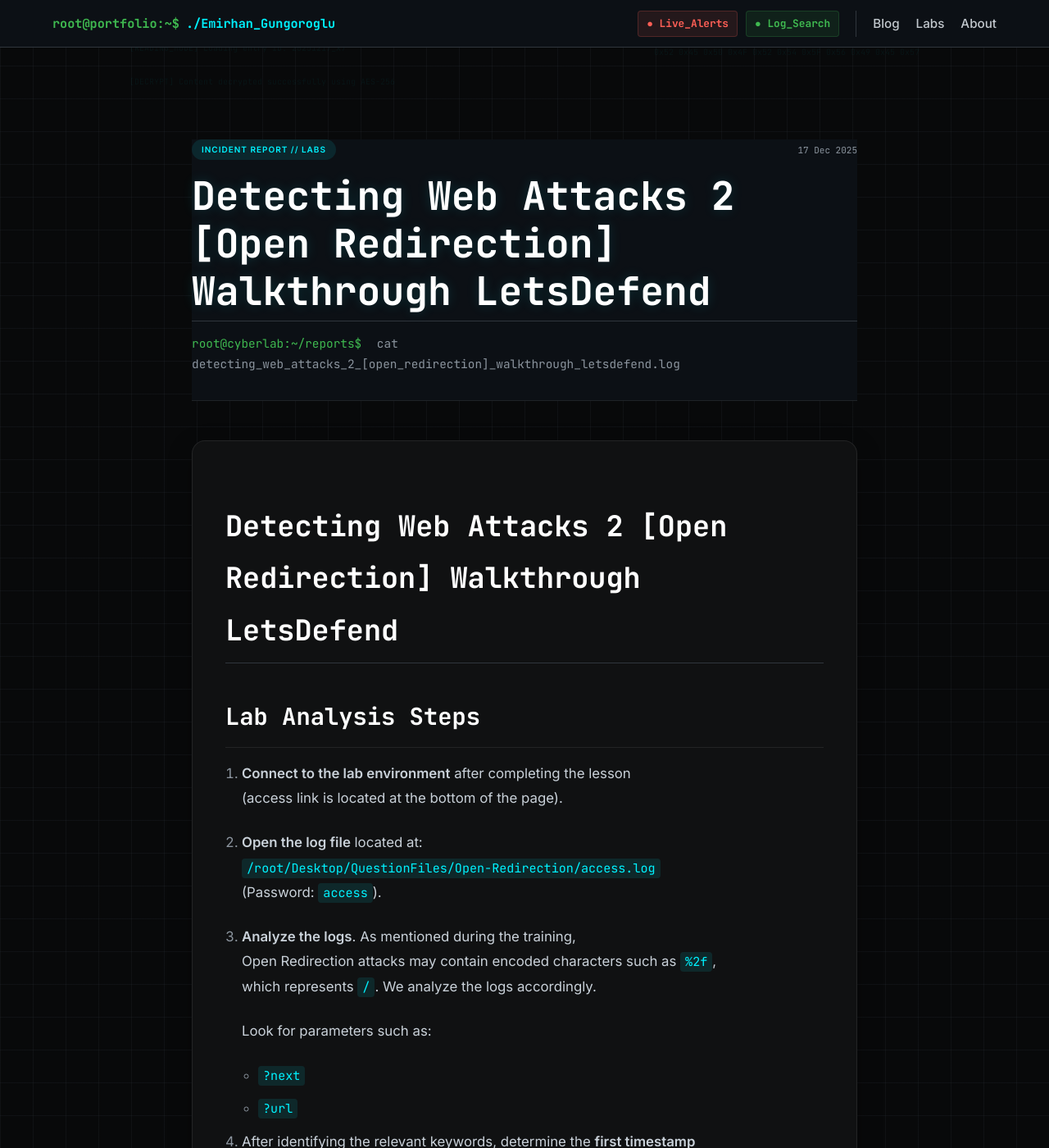
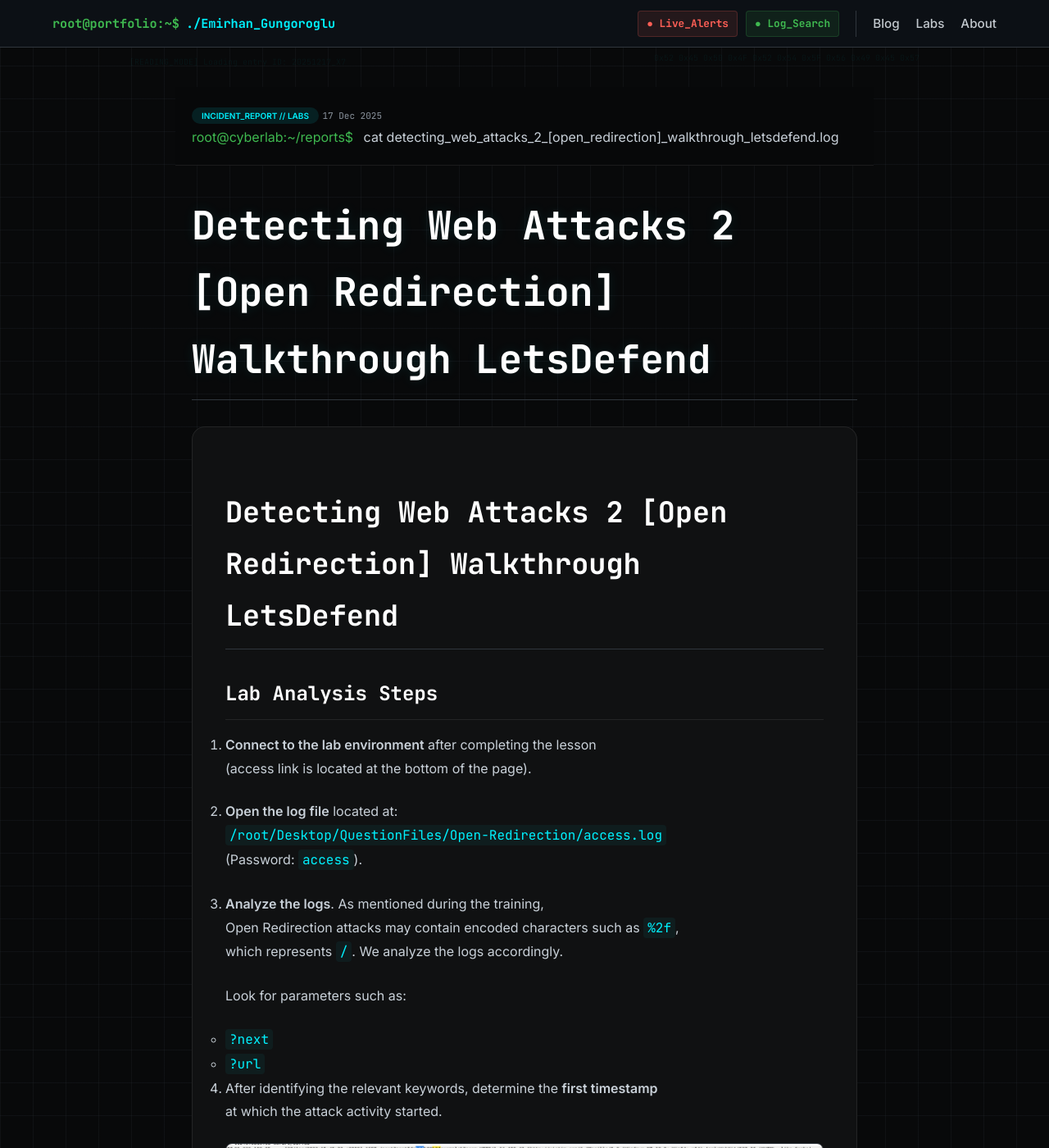
Before and after one commit to cybergungor/cybergungor.github.io, a Jekyll site: the page built from _posts/2025-12-17-detecting-open-redirection.md, in a window 1280 px wide and 1400 px high. Shown: the whole window at 82% size. Built offline with Jekyll 4.4.1, drawn with Linux system fonts in a browser that asks for light colours; some of the changed text lies outside the part shown.

Commit message:
Update post.html

```diff
--- a/_layouts/post.html
+++ b/_layouts/post.html
@@ -8,7 +8,6 @@
         <span>[DECRYPT] Content decrypted successfully using AES-256</span>
         <span>[SYSTEM] Displaying data block...</span>
         <span>[READING_MODE] Loading entry ID: {{ page.date | date: "%Y%m%d" }}_X7</span>
-        <span>[DECRYPT] Content decrypted successfully using AES-256</span>
     </div></div>
     <div class="log-col hide-mobile"><div class="moving-stream s2">
         <span>0x52 0x45 0x50 0x4F 0x52 0x54 0x5F 0x56 0x49 0x45 0x57</span>
@@ -18,105 +17,119 @@
     </div></div>
 </div>
 
-<div class="tactical-post-wrapper">
-    <header class="post-header">
+<header class="tactical-header-fixed">
+    <div class="header-inner">
         <div class="header-meta">
-            <span class="status-badge">INCIDENT REPORT // {{ page.categories | first | upcase }}</span>
+            <span class="status-badge">INCIDENT_REPORT // {{ page.categories | first | upcase }}</span>
             <span class="meta-date">{{ page.date | date: "%d %b %Y" }}</span>
         </div>
-        <h1 class="post-main-title">{{ page.title }}</h1>
         <div class="command-line-small">
             <span class="prompt">root@cyberlab:~/reports$</span> cat {{ page.title | downcase | replace: ' ', '_' }}.log
         </div>
-    </header>
+    </div>
+</header>
+
+<div class="tactical-post-wrapper">
+    <div class="post-title-section">
+        <h1 class="post-main-title">{{ page.title }}</h1>
+    </div>
 
     <article class="post-content-body">
         {{ content }}
     </article>
 
     <footer class="post-footer">
-        <div class="terminal-separator">--- END OF REPORT ---</div>
+        <div class="terminal-separator">--- END OF LOG FILE ---</div>
         <a href="/blog/" class="back-btn">&larr; RETURN_TO_DATABASE</a>
     </footer>
 </div>
 
 <style>
-/* --- TEMEL AYARLAR --- */
+/* --- CORE COLORS --- */
 :root {
     --bg: #08090a;
     --card-bg: rgba(17, 18, 20, 0.95);
     --accent: #00f2ff;
-    --text-main: #c9d1d9;
-    --text-muted: #8b949e;
     --border: rgba(255, 255, 255, 0.08);
 }
 
-body { background-color: var(--bg) !important; color: var(--text-main); font-family: 'Inter', sans-serif; }
+body { background-color: var(--bg) !important; color: #c9d1d9; margin: 0; }
 
-/* --- LOG ARKA PLANI --- */
+/* --- 2. FIXED HEADER & BLUR EFFECT (Çözüm Burası) --- */
+.tactical-header-fixed {
+    position: sticky;
+    top: 0;
+    left: 0;
+    width: 100%;
+    z-index: 1000;
+    /* Buzlu cam efekti: Arkadan geçen yazıları flulaştırır */
+    background: rgba(8, 9, 10, 0.85);
+    backdrop-filter: blur(12px);
+    -webkit-backdrop-filter: blur(12px);
+    /* Üstten ve alttan boşluk (Safe Zone) */
+    padding: 20px 0;
+    border-bottom: 1px solid var(--border);
+}
+
+.header-inner {
+    max-width: 900px;
+    margin: 0 auto;
+    padding: 0 20px;
+}
+
+/* --- LOG BACKGROUND --- */
 .post-log-bg {
     position: fixed; top: 0; left: 0; width: 100vw; height: 100vh;
     display: flex; justify-content: space-around; opacity: 0.05;
     z-index: -1; pointer-events: none; font-family: 'JetBrains Mono', monospace; font-size: 10px;
 }
 .moving-stream { display: flex; flex-direction: column; animation: scrollDown infinite linear; }
-.moving-stream span { padding: 12px 0; color: var(--accent); white-space: nowrap; }
+.moving-stream span { padding: 12px 0; color: var(--accent); }
 @keyframes scrollDown { 0% { transform: translateY(-50%); } 100% { transform: translateY(0); } }
 .s1 { animation-duration: 40s; } .s2 { animation-duration: 60s; }
 
-/* --- POST ANA KAPLAYICI --- */
+/* --- CONTENT WRAPPER --- */
 .tactical-post-wrapper {
-    max-width: 900px; margin: 4rem auto; padding: 0 20px;
+    max-width: 900px;
+    margin: 0 auto 4rem auto;
+    padding: 0 20px;
 }
 
-/* --- BAŞLIK ALANI --- */
-.post-header { margin-bottom: 3rem; border-bottom: 1px solid var(--border); padding-bottom: 2rem; }
-.header-meta { display: flex; justify-content: space-between; align-items: center; margin-bottom: 15px; }
-.status-badge { background: rgba(0, 242, 255, 0.1); color: var(--accent); padding: 4px 12px; border-radius: 20px; font-size: 10px; font-weight: bold; letter-spacing: 1px; }
-.meta-date { font-family: 'JetBrains Mono'; font-size: 11px; color: var(--text-muted); }
+.post-title-section { margin-top: 2rem; margin-bottom: 2rem; }
+.post-main-title {
+    font-size: 3rem; font-weight: 800; color: #fff; margin: 0;
+    text-shadow: 0 0 15px rgba(0, 242, 255, 0.1);
+}
 
-.post-main-title {
-    font-size: 3rem; font-weight: 800; color: #fff; margin: 0 0 15px 0; line-height: 1.2;
-    text-shadow: 0 0 15px rgba(0, 242, 255, 0.15);
-}
-.command-line-small { font-family: 'JetBrains Mono'; font-size: 0.9rem; color: var(--text-muted); }
-.prompt { color: #3fb950; margin-right: 10px; }
+.status-badge { background: rgba(0, 242, 255, 0.1); color: var(--accent); padding: 4px 12px; border-radius: 20px; font-size: 10px; font-weight: bold; }
+.meta-date { font-family: 'JetBrains Mono'; font-size: 11px; color: #8b949e; }
+.prompt { color: #3fb950; margin-right: 8px; }
 
-/* --- İÇERİK GÖVDESİ (MAKALE) --- */
+/* --- ARTICLE BODY --- */
 .post-content-body {
     background: var(--card-bg);
     border: 1px solid var(--border);
     border-radius: 16px;
     padding: 40px;
     backdrop-filter: blur(10px);
-    box-shadow: 0 10px 30px rgba(0,0,0,0.3);
-    font-size: 1.05rem;
     line-height: 1.8;
 }
 
-/* Makale İçi Tipografi Düzenlemeleri */
-.post-content-body h2, .post-content-body h3 { color: #fff; margin-top: 2.5rem; }
-.post-content-body h2 { font-size: 1.8rem; border-bottom: 1px solid var(--border); padding-bottom: 10px; }
-.post-content-body a { color: var(--accent); text-decoration: none; border-bottom: 1px dotted var(--accent); }
-.post-content-body code { background: rgba(0, 242, 255, 0.1); color: var(--accent); padding: 2px 6px; border-radius: 4px; font-family: 'JetBrains Mono'; font-size: 0.9em; }
-.post-content-body pre { background: #0d1117 !important; border: 1px solid var(--border); border-radius: 8px; padding: 15px; overflow-x: auto; }
-.post-content-body img { max-width: 100%; border-radius: 8px; border: 1px solid var(--border); margin: 20px 0; }
-.post-content-body ul, .post-content-body ol { padding-left: 20px; color: var(--text-muted); }
-.post-content-body li { margin-bottom: 10px; }
+.post-content-body h2 { color: #fff; border-bottom: 1px solid var(--border); padding-bottom: 10px; margin-top: 2rem; }
+.post-content-body pre { background: #0d1117 !important; padding: 15px; border-radius: 8px; border: 1px solid var(--border); overflow-x: auto; }
+.post-content-body code { color: var(--accent); background: rgba(0, 242, 255, 0.05); padding: 2px 5px; border-radius: 4px; }
 
-/* --- ALT BİLGİ --- */
+/* --- FOOTER --- */
 .post-footer { margin-top: 3rem; text-align: center; }
-.terminal-separator { font-family: 'JetBrains Mono'; color: var(--text-muted); opacity: 0.5; margin-bottom: 1.5rem; font-size: 0.9rem; }
+.terminal-separator { font-family: 'JetBrains Mono'; color: #8b949e; opacity: 0.4; margin-bottom: 1.5rem; }
 .back-btn {
     display: inline-block; padding: 10px 20px; border: 1px solid var(--accent);
-    border-radius: 8px; color: var(--accent); text-decoration: none;
-    font-family: 'JetBrains Mono'; font-weight: bold; font-size: 0.9rem; transition: 0.3s;
+    border-radius: 8px; color: var(--accent); text-decoration: none; font-family: 'JetBrains Mono';
 }
 .back-btn:hover { background: rgba(0, 242, 255, 0.1); box-shadow: 0 0 15px rgba(0, 242, 255, 0.2); }
 
 @media (max-width: 768px) {
-    .post-main-title { font-size: 2.2rem; }
-    .post-content-body { padding: 25px; }
-    .hide-mobile { display: none; }
+    .post-main-title { font-size: 2rem; }
+    .post-content-body { padding: 20px; }
 }
 </style>
```
